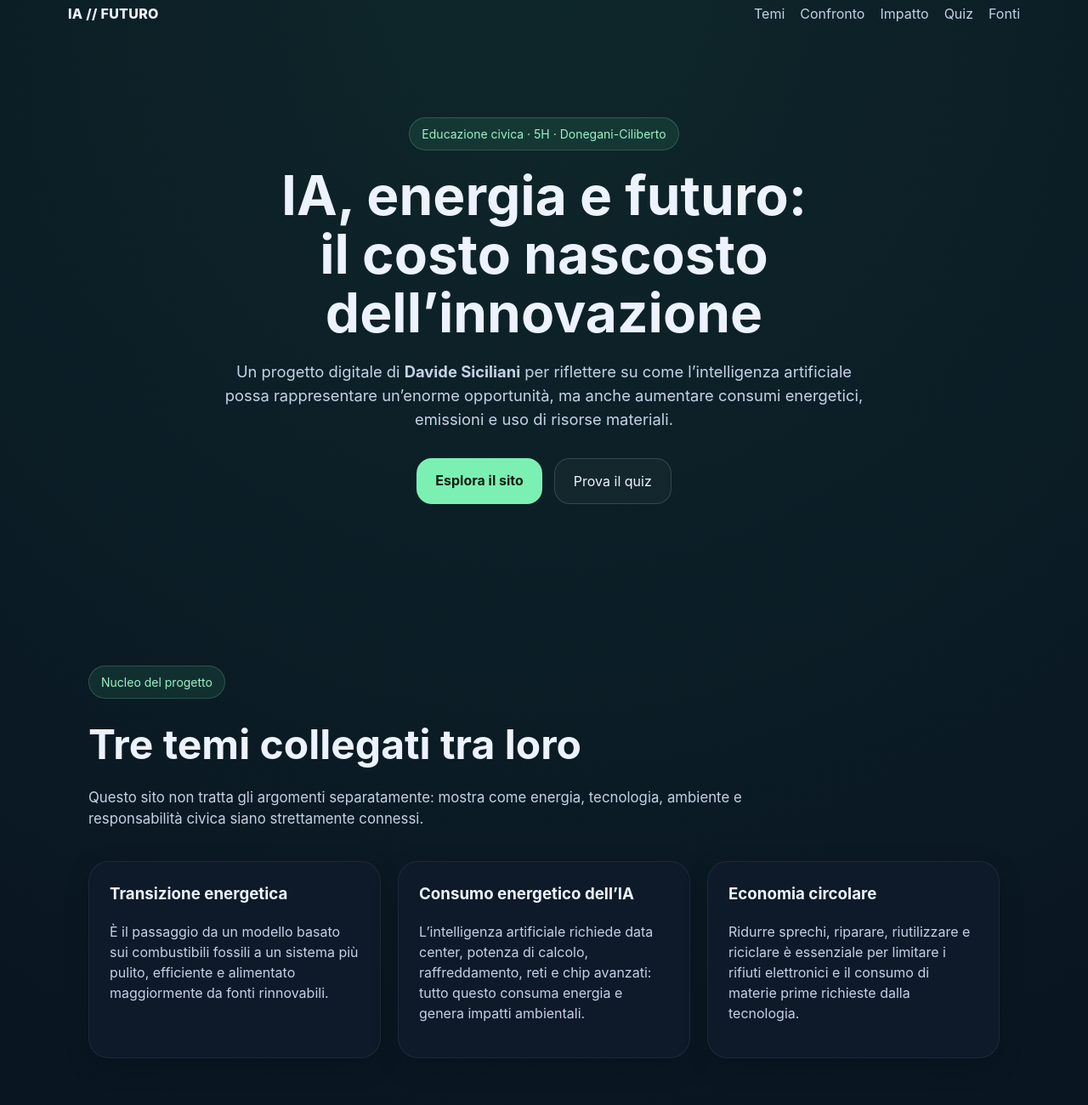
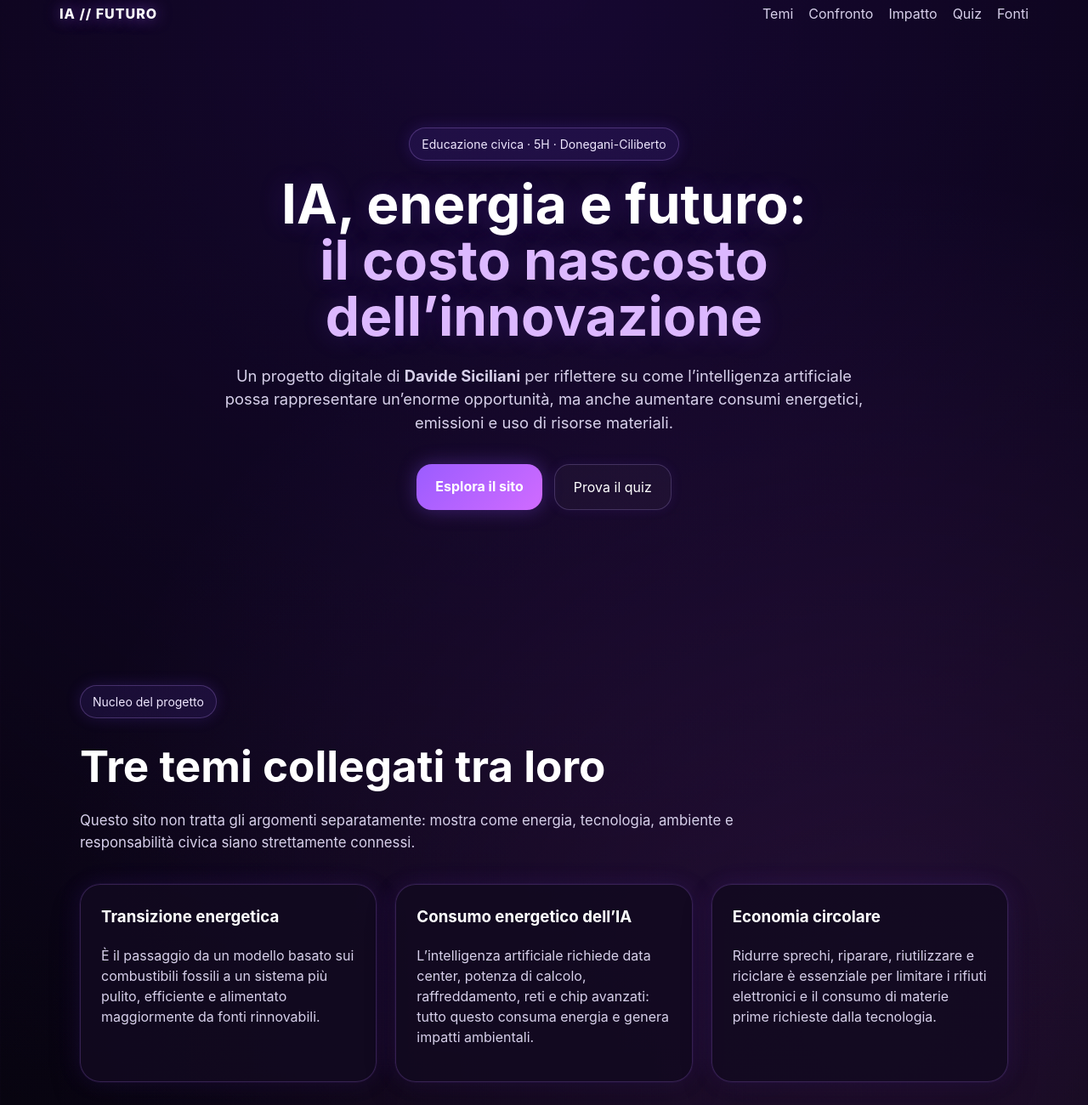
Before and after one commit to davidesiciliani/ia-sostenibilita, a plain HTML site: page index.html in a window 1280 px wide. Shown: the part 20-1320 px from the top of the page at 85% size. Drawn offline with Linux system fonts and the light colour scheme.

Commit message:
Update style.css

```diff
--- a/style.css
+++ b/style.css
@@ -1,10 +1,19 @@
 :root {
   font-family: Inter, system-ui, Arial, sans-serif;
-  color: #ecf3ff;
-  background: #08111f;
+  color: #ffffff;
+  background: #05020b;
   line-height: 1.5;
   font-weight: 400;
   scroll-behavior: smooth;
+  --bg: #05020b;
+  --bg-2: #0b0615;
+  --panel: rgba(18, 10, 32, 0.86);
+  --border: rgba(183, 123, 255, 0.22);
+  --text-soft: #d7d0ea;
+  --violet: #9b5cff;
+  --violet-2: #6e2bff;
+  --pink: #d06bff;
+  --success: #8affc1;
 }
 
 * {
@@ -18,10 +27,35 @@ html, body {
 }
 
 body {
+  position: relative;
+  overflow-x: hidden;
   background:
-    radial-gradient(circle at top, rgba(40, 120, 90, 0.22), transparent 30%),
-    linear-gradient(180deg, #07101d 0%, #0b1627 100%);
-  color: #ecf3ff;
+    radial-gradient(circle at top, rgba(118, 36, 255, 0.16), transparent 25%),
+    radial-gradient(circle at 80% 20%, rgba(216, 90, 255, 0.12), transparent 20%),
+    linear-gradient(180deg, #04020a 0%, #0a0614 45%, #05020b 100%);
+  color: #fff;
+}
+
+.bg-glow {
+  position: fixed;
+  width: 420px;
+  height: 420px;
+  border-radius: 50%;
+  filter: blur(100px);
+  z-index: -1;
+  opacity: 0.35;
+}
+
+.glow-1 {
+  top: -80px;
+  left: -60px;
+  background: #6f2cff;
+}
+
+.glow-2 {
+  bottom: -120px;
+  right: -60px;
+  background: #b24dff;
 }
 
 a {
@@ -30,11 +64,12 @@ a {
 }
 
 .hero {
-  padding: 24px 24px 80px;
+  padding: 24px 24px 90px;
+  position: relative;
 }
 
 .topbar {
-  max-width: 1120px;
+  max-width: 1140px;
   margin: 0 auto 48px;
   display: flex;
   justify-content: space-between;
@@ -45,25 +80,28 @@ a {
 
 .brand {
   font-weight: 800;
-  letter-spacing: 0.3px;
+  letter-spacing: 1px;
+  color: #ffffff;
+  text-shadow: 0 0 18px rgba(162, 92, 255, 0.65);
 }
 
 .nav-links {
   display: flex;
   gap: 18px;
   flex-wrap: wrap;
-  color: #c5d2e6;
+  color: var(--text-soft);
 }
 
 .nav-links a:hover {
-  color: #8df0be;
+  color: #ffffff;
+  text-shadow: 0 0 14px rgba(190, 125, 255, 0.8);
 }
 
 .hero-content {
-  max-width: 900px;
+  max-width: 940px;
   margin: 0 auto;
   text-align: center;
-  padding: 48px 0 24px;
+  padding: 60px 0 24px;
 }
 
 .hero-chip,
@@ -71,28 +109,34 @@ a {
   display: inline-block;
   padding: 8px 14px;
   border-radius: 999px;
-  background: rgba(73, 194, 132, 0.12);
-  border: 1px solid rgba(141, 240, 190, 0.2);
-  color: #9cf2c4;
+  background: rgba(124, 72, 255, 0.12);
+  border: 1px solid rgba(195, 147, 255, 0.26);
+  color: #efe7ff;
   font-size: 14px;
   margin-bottom: 18px;
+  box-shadow: 0 0 18px rgba(123, 73, 255, 0.18);
 }
 
 .hero h1 {
-  font-size: clamp(2.4rem, 5vw, 4.6rem);
-  line-height: 1.08;
+  font-size: clamp(2.5rem, 5vw, 4.9rem);
+  line-height: 1.03;
   margin: 0;
+  text-shadow: 0 0 30px rgba(130, 79, 255, 0.22);
+}
+
+.hero h1 span {
+  color: #dcb8ff;
 }
 
 .hero-text {
-  max-width: 760px;
-  margin: 22px auto 0;
+  max-width: 780px;
+  margin: 24px auto 0;
   font-size: 1.15rem;
-  color: #c5d2e6;
+  color: var(--text-soft);
 }
 
 .hero-actions {
-  margin-top: 32px;
+  margin-top: 34px;
   display: flex;
   justify-content: center;
   gap: 14px;
@@ -104,65 +148,69 @@ a {
 .quiz-option {
   border: none;
   cursor: pointer;
-  transition: transform 0.2s ease, background 0.2s ease, opacity 0.2s ease;
+  transition: transform 0.22s ease, background 0.22s ease, opacity 0.22s ease, box-shadow 0.22s ease;
 }
 
 .primary-btn {
   display: inline-block;
   padding: 14px 22px;
   border-radius: 18px;
-  background: #7cf0b3;
-  color: #082012;
+  background: linear-gradient(135deg, var(--violet), var(--pink));
+  color: white;
   font-weight: 700;
-}
-
-.primary-btn:hover,
-.secondary-btn:hover,
-.quiz-option:hover {
-  transform: translateY(-2px);
+  box-shadow: 0 0 22px rgba(142, 79, 255, 0.35);
 }
 
 .secondary-btn {
   display: inline-block;
   padding: 14px 22px;
   border-radius: 18px;
-  border: 1px solid rgba(198, 214, 235, 0.18);
-  color: #ecf3ff;
+  border: 1px solid rgba(198, 170, 255, 0.22);
+  color: #ffffff;
   background: rgba(255, 255, 255, 0.03);
+  box-shadow: 0 0 14px rgba(120, 66, 255, 0.1);
+}
+
+.primary-btn:hover,
+.secondary-btn:hover,
+.quiz-option:hover,
+.source-card:hover {
+  transform: translateY(-3px);
+  box-shadow: 0 0 26px rgba(155, 92, 255, 0.32);
 }
 
 .section {
-  max-width: 1120px;
+  max-width: 1140px;
   margin: 0 auto;
-  padding: 72px 24px;
+  padding: 78px 24px;
 }
 
 .section.alt {
-  background: rgba(255, 255, 255, 0.02);
-  border-top: 1px solid rgba(210, 225, 245, 0.06);
-  border-bottom: 1px solid rgba(210, 225, 245, 0.06);
-  border-radius: 28px;
+  background: rgba(255, 255, 255, 0.015);
+  border-top: 1px solid rgba(207, 181, 255, 0.06);
+  border-bottom: 1px solid rgba(207, 181, 255, 0.06);
+  border-radius: 30px;
 }
 
 .section-heading {
-  max-width: 820px;
+  max-width: 860px;
   margin-bottom: 36px;
 }
 
 .section-heading h2 {
-  font-size: clamp(1.8rem, 4vw, 3rem);
+  font-size: clamp(1.9rem, 4vw, 3.2rem);
   margin: 0 0 14px;
 }
 
 .section-text {
-  color: #c5d2e6;
+  color: var(--text-soft);
   font-size: 1.05rem;
   margin: 0;
 }
 
 .grid {
   display: grid;
-  gap: 20px;
+  gap: 22px;
 }
 
 .grid.three {
@@ -178,28 +226,39 @@ a {
 .quiz-box,
 .impact-result,
 .slider-box,
-.conclusion-box {
-  background: rgba(16, 27, 44, 0.92);
-  border: 1px solid rgba(202, 217, 240, 0.08);
+.conclusion-box,
+.panel,
+.source-card,
+.simulator {
+  background: var(--panel);
+  border: 1px solid var(--border);
   border-radius: 24px;
   padding: 24px;
-  box-shadow: 0 10px 30px rgba(0, 0, 0, 0.18);
+  box-shadow: 0 10px 35px rgba(0, 0, 0, 0.28);
+}
+
+.neon-card {
+  box-shadow: 0 0 0 1px rgba(155, 92, 255, 0.06), 0 0 28px rgba(124, 67, 255, 0.12), 0 16px 36px rgba(0, 0, 0, 0.22);
 }
 
 .card h3,
 .stat-card h3,
 .quiz-box h3,
 .impact-result h3,
-.conclusion-box h2 {
+.conclusion-box h2,
+.panel h3,
+.source-card h3 {
   margin-top: 0;
+  color: #ffffff;
 }
 
 .card p,
 .stat-card p,
 .impact-result p,
 .quiz-box p,
-.conclusion-box p {
-  color: #c5d2e6;
+.conclusion-box p,
+.source-card p {
+  color: var(--text-soft);
 }
 
 .stat-badge {
@@ -207,10 +266,32 @@ a {
   margin-bottom: 14px;
   padding: 6px 12px;
   border-radius: 999px;
-  background: rgba(255, 196, 92, 0.14);
-  color: #ffd98a;
+  background: rgba(174, 100, 255, 0.16);
+  color: #f1dbff;
   font-weight: 700;
   font-size: 0.92rem;
+}
+
+.panel ul {
+  margin: 0;
+  padding-left: 18px;
+  color: var(--text-soft);
+}
+
+.panel li + li {
+  margin-top: 10px;
+}
+
+.advantage {
+  border-color: rgba(110, 43, 255, 0.35);
+}
+
+.risk {
+  border-color: rgba(214, 107, 255, 0.35);
+}
+
+.solution {
+  border-color: rgba(138, 255, 193, 0.25);
 }
 
 .simulator {
@@ -226,12 +307,13 @@ a {
 
 input[type="range"] {
   width: 100%;
+  accent-color: var(--violet);
 }
 
 .impact-number {
   font-size: 1.1rem;
   font-weight: 700;
-  color: #9cf2c4 !important;
+  color: #dcb8ff !important;
 }
 
 .quiz-box {
@@ -240,7 +322,7 @@ input[type="range"] {
 
 .quiz-step {
   font-size: 0.95rem;
-  color: #9eb0ca !important;
+  color: #beaee6 !important;
 }
 
 .quiz-options {
@@ -254,37 +336,44 @@ input[type="range"] {
   text-align: left;
   padding: 14px 16px;
   border-radius: 16px;
-  background: #13213a;
-  color: #ecf3ff;
+  background: rgba(31, 16, 54, 0.92);
+  color: #fff;
   border: 1px solid rgba(202, 217, 240, 0.08);
 }
 
 .quiz-option.correct {
-  background: rgba(67, 174, 108, 0.25);
-  border-color: rgba(124, 240, 179, 0.45);
+  background: rgba(63, 166, 111, 0.26);
+  border-color: rgba(138, 255, 193, 0.45);
 }
 
 .quiz-option.wrong {
-  background: rgba(194, 72, 72, 0.22);
-  border-color: rgba(255, 125, 125, 0.38);
+  background: rgba(188, 70, 124, 0.24);
+  border-color: rgba(255, 125, 185, 0.35);
 }
 
-.conclusion {
-  padding-top: 40px;
-}
-
-.conclusion-box {
-  max-width: 900px;
+.source-card {
+  display: block;
 }
 
 .footer {
-  padding: 28px 24px 40px;
+  padding: 30px 24px 46px;
   text-align: center;
-  color: #9eb0ca;
+  color: #c5b7e7;
 }
 
 .hidden {
   display: none;
+}
+
+.reveal {
+  opacity: 0;
+  transform: translateY(24px);
+  transition: opacity 0.7s ease, transform 0.7s ease;
+}
+
+.reveal.visible {
+  opacity: 1;
+  transform: translateY(0);
 }
 
 @media (max-width: 700px) {
@@ -299,4 +388,9 @@ input[type="range"] {
   .section {
     padding: 56px 18px;
   }
+
+  .hero-actions {
+    flex-direction: column;
+    align-items: center;
+  }
 }
```
